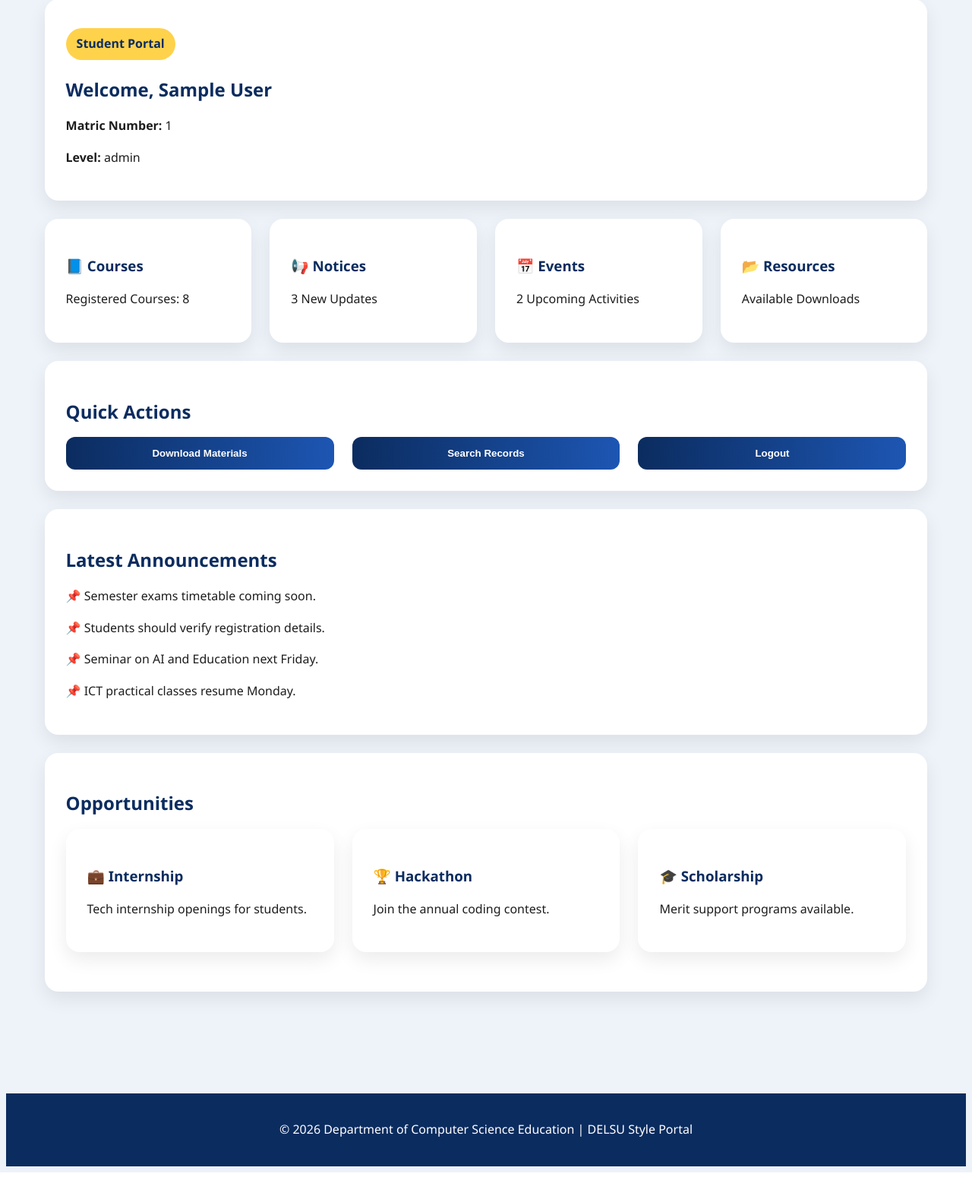
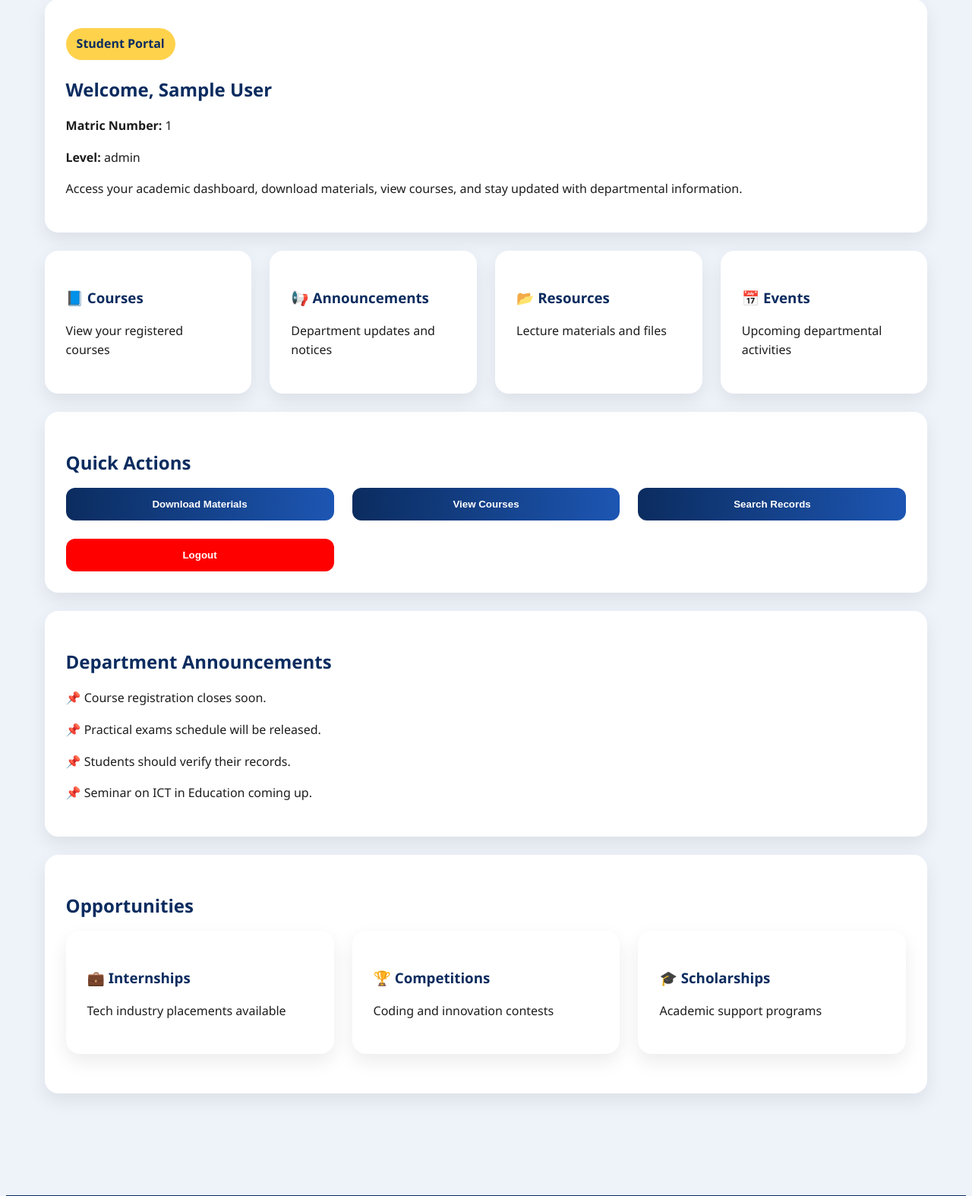
Before and after one commit to successfulone/delsu-cse-portal, a Flask app: page /dashboard in a window 1280 px wide. Shown: the part 826-2400 px from the top of the page at 76% size. Before the commit the page ends 2369 px from the top, so only its background shows below. Run offline with Flask 3, Linux system fonts and the light colour scheme; the visitor is signed in with stand-in values (Sample User, id 1).

Commit message:
Courses feature + dashboard upgrade + full portal enhancements

```diff
--- a/app.py
+++ b/app.py
@@ -1,7 +1,6 @@
-from flask import Flask, render_template, request, redirect, session, send_from_directory
+from flask import Flask, render_template, request, redirect, session, flash, send_from_directory
 import os
 import sqlite3
-from database import init_db
 
 app = Flask(__name__)
 app.secret_key = "cse_portal_secret_2026"
@@ -9,10 +8,8 @@ app.secret_key = "cse_portal_secret_2026"
 UPLOAD_FOLDER = "uploads"
 os.makedirs(UPLOAD_FOLDER, exist_ok=True)
 
-init_db()
 
-
-# ---------------- DB CONNECTION ----------------
+# ---------------- DATABASE ----------------
 def db():
     conn = sqlite3.connect("portal.db")
     return conn
@@ -32,7 +29,6 @@ def login():
 
         conn = db()
         cur = conn.cursor()
-
         cur.execute("SELECT * FROM students")
         students = cur.fetchall()
 
@@ -42,6 +38,8 @@ def login():
                 session["name"] = s[2]
                 session["level"] = s[3]
                 return redirect("/dashboard")
+
+        flash("Invalid matric number. Please contact admin.")
 
     return render_template("login.html")
 
@@ -60,7 +58,7 @@ def dashboard():
     )
 
 
-# ---------------- DOWNLOAD FILES ----------------
+# ---------------- DOWNLOADS ----------------
 @app.route("/downloads")
 def downloads():
     conn = db()
@@ -70,7 +68,7 @@ def downloads():
     return render_template("downloads.html", files=files)
 
 
-# ---------------- DOWNLOAD ACTION ----------------
+# ---------------- FILE DOWNLOAD ----------------
 @app.route("/file/<filename>")
 def file(filename):
     return send_from_directory(UPLOAD_FOLDER, filename, as_attachment=True)
@@ -86,6 +84,8 @@ def admin():
         if u == "successful" and p == "empire223":
             session["admin"] = True
             return redirect("/admin/dashboard")
+
+        flash("Invalid admin login details")
 
     return render_template("admin_login.html")
 
@@ -128,26 +128,54 @@ def add_student():
     return redirect("/admin/dashboard")
 
 
-# ---------------- FILE UPLOAD ----------------
-@app.route("/upload", methods=["POST"])
-def upload():
+# ---------------- DELETE STUDENT ----------------
+@app.route("/delete_student/<int:student_id>")
+def delete_student(student_id):
     if not session.get("admin"):
         return redirect("/admin")
 
-    file = request.files["file"]
+    conn = db()
+    cur = conn.cursor()
 
-    if file:
-        path = os.path.join(UPLOAD_FOLDER, file.filename)
-        file.save(path)
-
-        conn = db()
-        cur = conn.cursor()
-
-        cur.execute("INSERT INTO files (filename, filepath) VALUES (?, ?)",
-                    (file.filename, path))
-        conn.commit()
+    cur.execute("DELETE FROM students WHERE id = ?", (student_id,))
+    conn.commit()
 
     return redirect("/admin/dashboard")
+
+
+# ---------------- COURSES (FULL FEATURE ADDED CLEANLY) ----------------
+@app.route("/courses")
+def courses():
+    if "student" not in session:
+        return redirect("/login")
+
+    matric = session.get("student", "").lower()
+
+    # AUTO DETECT CEP OR REGULAR (OPTION A)
+    is_cep = "cep" in matric or "ce/" in matric
+
+    regular_courses = [
+        "CSC101 - Introduction to Computer Science",
+        "CSC102 - Programming Fundamentals",
+        "CSC103 - Computer Systems",
+        "CSC104 - Problem Solving Techniques",
+        "GST101 - Communication Skills"
+    ]
+
+    cep_courses = [
+        "CEP101 - Foundations of Education",
+        "CEP102 - Teaching Methods",
+        "CSC105 - Computer Education Basics",
+        "CSC106 - ICT in Education",
+        "GST102 - Use of English"
+    ]
+
+    return render_template(
+        "courses.html",
+        is_cep=is_cep,
+        regular=regular_courses,
+        cep=cep_courses
+    )
 
 
 # ---------------- SEARCH ----------------
--- a/templates/dashboard.html
+++ b/templates/dashboard.html
@@ -2,13 +2,18 @@
 
 {% block content %}
 
-<!-- Welcome Banner -->
+<!-- Welcome Section -->
 <div class="card">
     <span class="badge">Student Portal</span>
     <h2>Welcome, {{ name }}</h2>
 
     <p><b>Matric Number:</b> {{ matric }}</p>
     <p><b>Level:</b> {{ level }}</p>
+
+    <p>
+        Access your academic dashboard, download materials, view courses,
+        and stay updated with departmental information.
+    </p>
 </div>
 
 <!-- Quick Stats -->
@@ -16,76 +21,80 @@
 
     <div class="card">
         <h3>📘 Courses</h3>
-        <p>Registered Courses: 8</p>
+        <p>View your registered courses</p>
     </div>
 
     <div class="card">
-        <h3>📢 Notices</h3>
-        <p>3 New Updates</p>
+        <h3>📢 Announcements</h3>
+        <p>Department updates and notices</p>
+    </div>
+
+    <div class="card">
+        <h3>📂 Resources</h3>
+        <p>Lecture materials and files</p>
     </div>
 
     <div class="card">
         <h3>📅 Events</h3>
-        <p>2 Upcoming Activities</p>
-    </div>
-
-    <div class="card">
-        <h3>📂 Resources</h3>
-        <p>Available Downloads</p>
+        <p>Upcoming departmental activities</p>
     </div>
 
 </div>
 
-<!-- Student Actions -->
+<!-- ACTION BUTTONS -->
 <div class="card">
     <h2>Quick Actions</h2>
 
     <div class="grid">
 
-        <div>
-            <a href="/downloads"><button>Download Materials</button></a>
-        </div>
+        <a href="/downloads">
+            <button>Download Materials</button>
+        </a>
 
-        <div>
-            <a href="/search"><button>Search Records</button></a>
-        </div>
+        <a href="/courses">
+            <button>View Courses</button>
+        </a>
 
-        <div>
-            <a href="/logout"><button>Logout</button></a>
-        </div>
+        <a href="/search">
+            <button>Search Records</button>
+        </a>
+
+        <a href="/logout">
+            <button style="background:red;">Logout</button>
+        </a>
 
     </div>
 </div>
 
-<!-- Announcements -->
+<!-- ANNOUNCEMENTS -->
 <div class="card">
-    <h2>Latest Announcements</h2>
+    <h2>Department Announcements</h2>
 
-    <p>📌 Semester exams timetable coming soon.</p>
-    <p>📌 Students should verify registration details.</p>
-    <p>📌 Seminar on AI and Education next Friday.</p>
-    <p>📌 ICT practical classes resume Monday.</p>
+    <p>📌 Course registration closes soon.</p>
+    <p>📌 Practical exams schedule will be released.</p>
+    <p>📌 Students should verify their records.</p>
+    <p>📌 Seminar on ICT in Education coming up.</p>
 </div>
 
-<!-- Department Opportunities -->
+<!-- OPPORTUNITIES -->
 <div class="card">
     <h2>Opportunities</h2>
 
     <div class="grid">
 
         <div class="card">
-            <h3>💼 Internship</h3>
-            <p>Tech internship openings for students.</p>
+            <h3>💼 Internships</h3>
+            <p>Tech industry placements available</p>
         </div>
 
         <div class="card">
-            <h3>🏆 Hackathon</h3>
-            <p>Join the annual coding contest.</p>
+            <h3>🏆 Competitions</h3>
+            <p>Coding and innovation contests</p>
         </div>
 
         <div class="card">
-            <h3>🎓 Scholarship</h3>
-            <p>Merit support programs available.</p>
+            <h3>🎓 Scholarships</h3>
+            <p>Academic support programs</p>
         </div>
 
     </div>
```
Also changed, not shown: templates/courses.html (added, +47 -0 lines), templates/login.html (+23 -11 lines).
